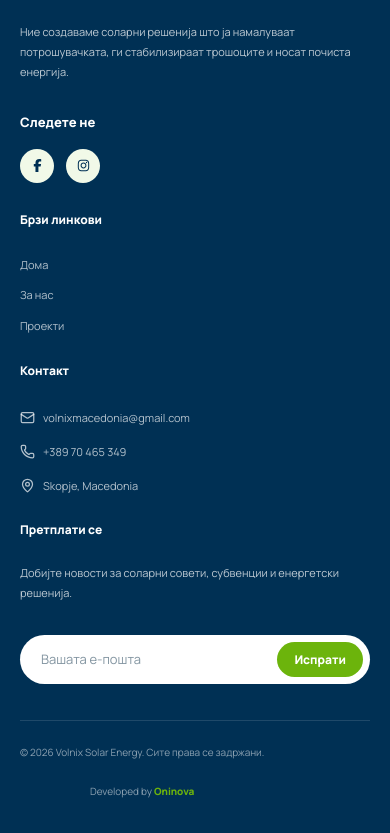
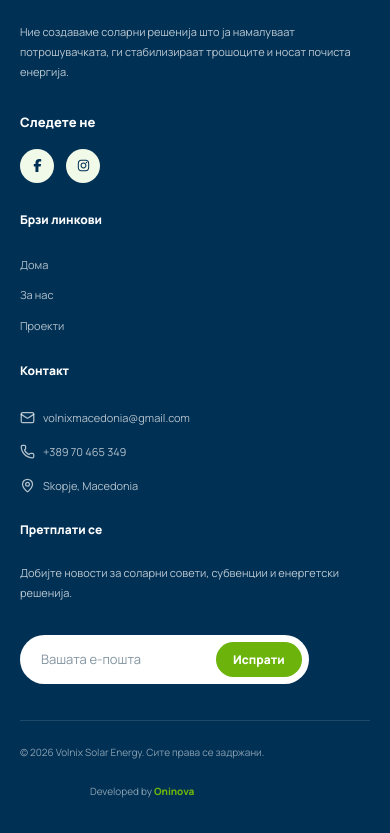
Before and after one commit to ardijancuri/solar-panel-app, a Next.js app: page / in a window 390 px wide. Shown: the part 5400-6233 px from the top of the page. Built offline with nearby package versions, Linux system fonts and the light colour scheme.

Commit message:
Align footer content on mobile

```diff
--- a/app/globals.css
+++ b/app/globals.css
@@ -1837,6 +1837,17 @@ img {
     grid-template-columns: 1fr;
     gap: 28px;
     padding: 48px 0 36px;
+    text-align: left;
+    justify-items: start;
+  }
+
+  .footer-brand,
+  .footer-links,
+  .footer-contact,
+  .footer-subscribe {
+    width: 100%;
+    text-align: left;
+    justify-items: start;
   }
 
   .footer-brand p,
@@ -1858,6 +1869,26 @@ img {
     padding-top: 0;
   }
 
+  .footer-brand p,
+  .footer-subscribe p {
+    margin-right: 0;
+    margin-left: 0;
+  }
+
+  .footer-social-title,
+  .footer h3 {
+    text-align: left;
+  }
+
+  .social-row {
+    justify-content: flex-start;
+  }
+
+  .footer-contact a,
+  .footer-contact p {
+    justify-content: flex-start;
+  }
+
   .footer-subscribe form {
     grid-template-columns: 1fr auto;
   }
```
